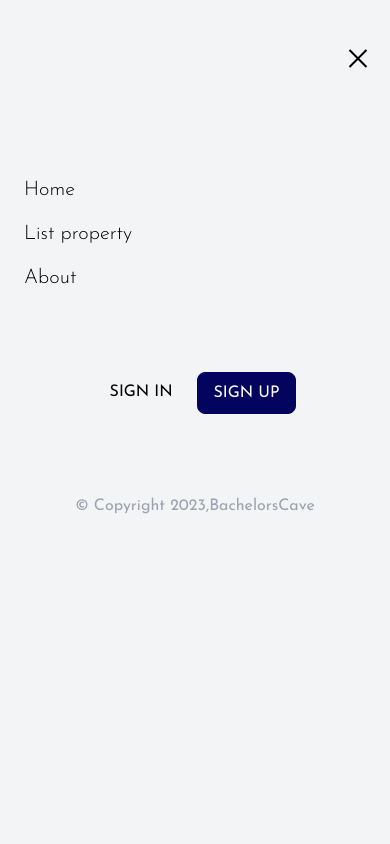
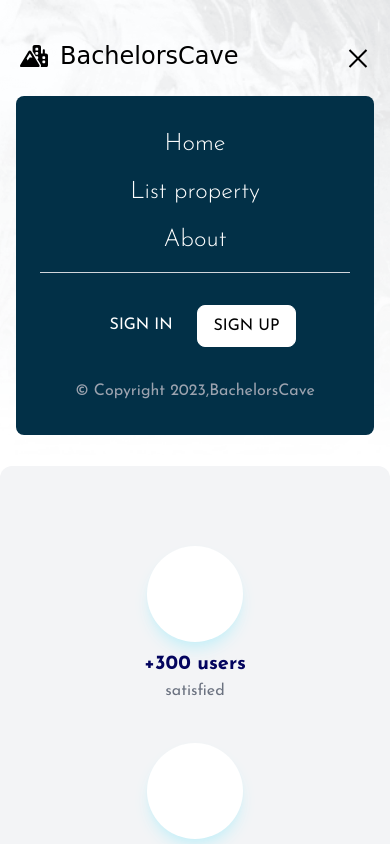
Before and after one commit to Mukul-only/bachelorsCave-home, a website: page index.html in a window 390 px wide. Both pictures are taken after a click on the button 358 px from the left and 56 px from the top of the page. Shown: the top 844 px of the page. Drawn offline with Linux system fonts and the light colour scheme; a web font is replaced by a local one.

Commit message:
moblie menu changed

```diff
--- a/index.html
+++ b/index.html
@@ -39,14 +39,14 @@
                     </button>
                 </div>
                 <!-- menu for mobile screens -->
-                <div id="menu" class="absolute min-h-screen top-0 left-0 right-0 bg-gray-100 hidden flex-col py-44 px-6 space-y-4">
-                    <a href="" class="  font-thin text-xl hover:text-darkestBlue">Home</a>
-                    <a href="" class="  font-thin text-xl hover:text-darkestBlue">List property</a>
-                    <a href="" class="  font-thin text-xl hover:text-darkestBlue">About</a>
-
-                    <div class="flex space-x-2 overflow-hidden  justify-center py-16">
+                <div id="menu" class="absolute top-24 left-4 right-4 bg-matteBlue hidden flex-col  px-6 py-8 rounded-lg space-y-4 text-white items-center">
+                    <a href="" class="  font-thin text-2xl ">Home</a>
+                    <a href="" class="  font-thin text-2xl ">List property</a>
+                    <a href="" class="  font-thin text-2xl ">About</a>
+                    <div class="w-full bg-gray-300 h-[1px]"></div>
+                    <div class="flex space-x-2 overflow-hidden  justify-center py-4">
                         <a href="" class="py-2 px-4 rounded-lg  uppercase hover:scale-110  duration-200">Sign In</a>
-                        <a href="" class="py-2 px-4 bg-darkestBlue text-white uppercase rounded-lg  border border-darkestBlue hover:bg-transparent hover:text-black duration-300">sign up</a>
+                        <a href="" class="py-2 px-4 bg-white text-black uppercase rounded-lg  border border-white hover:bg-transparent hover:text-white duration-300">sign up</a>
                     </div>
                     <p class="text-gray-400 text-center">© Copyright  2023,BachelorsCave</p>
                 </div>
--- a/js/script.js
+++ b/js/script.js
@@ -1,29 +1,24 @@
-const radioDiv = document.querySelectorAll('.drd');
-const radio = document.querySelectorAll('.rd');
-const menuBtn = document.querySelector('#menu-btn');
+const radioDiv = document.querySelectorAll(".drd");
+const radio = document.querySelectorAll(".rd");
+const menuBtn = document.querySelector("#menu-btn");
 const menu = document.querySelector("#menu");
 
-
-menuBtn.addEventListener('click',()=>{
-    menuBtn.classList.toggle('open');
-    menu.classList.toggle('flex');
-    menu.classList.toggle('hidden');
-    document.querySelector('body').classList.toggle('overflow-hidden');
+menuBtn.addEventListener("click", () => {
+  menuBtn.classList.toggle("open");
+  menu.classList.toggle("flex");
+  menu.classList.toggle("hidden");
+  // document.querySelector('body').classList.toggle('overflow-hidden');
 });
 
-
-
-for(let i = 0 ; i<radioDiv.length ; i++){
-    radioDiv[i].addEventListener('click',()=>{
-        if(radio[i].checked){
-           radioDiv[i].classList.add('selected');
-           for(let j=0 ; j<radioDiv.length;j++){
-                if(j != i){
-
-                    radioDiv[j].classList.remove('selected');
-                }
-           }
+for (let i = 0; i < radioDiv.length; i++) {
+  radioDiv[i].addEventListener("click", () => {
+    if (radio[i].checked) {
+      radioDiv[i].classList.add("selected");
+      for (let j = 0; j < radioDiv.length; j++) {
+        if (j != i) {
+          radioDiv[j].classList.remove("selected");
         }
-       });
-
+      }
+    }
+  });
 }
```
Also changed, not shown: css/style.css.
